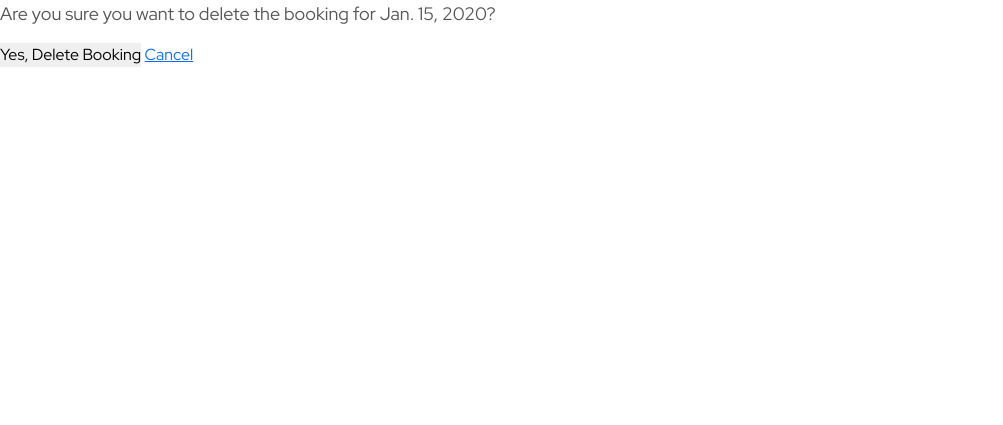
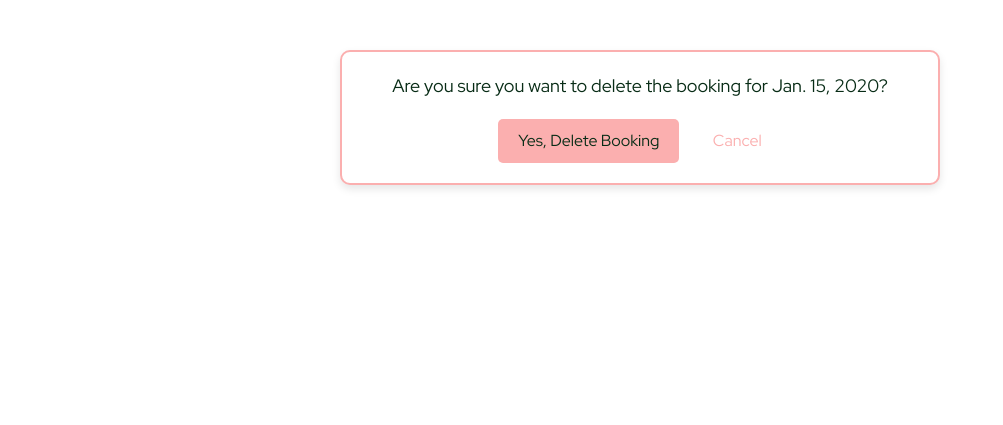
Before and after one commit to Maximiliane-K/ristorante-amore, a Django app: page /confirm-delete/1/ in a window 1280 px wide. Shown: the part 150-575 px from the top of the page, without its empty margins (0-1003 px from the left). Run offline with Django 3.2, Linux system fonts and the light colour scheme; a user stored in the database is signed in; tables that the repository leaves empty hold one stand-in row (values such as "Sample post"); some libraries are stand-ins or nearby versions.

Commit message:
Style confirm_delete template and add media quiries

```diff
--- a/static/css/style.css
+++ b/static/css/style.css
@@ -4,6 +4,7 @@
     padding: 0;
     border: 0;
 }
+
 
 /* style for base.html */
 body {
@@ -16,6 +17,7 @@ body {
     background-color: #FBAFAF;
     height: 150px;
 }
+
 
 /* styling for logo in navbar */
 .logo-container {
@@ -33,6 +35,7 @@ body {
     width: 100%;
     height: auto;
   }
+
 
 /* footer in base.html*/
 footer {
@@ -68,6 +71,7 @@ footer {
     padding: 5px;
 }
 
+
 /* about section on homepage*/
 .about {
     position: absolute;
@@ -75,6 +79,7 @@ footer {
     left: 50%;
     transform: translate(-50%, -50%);
 }
+
 
 /* food and drinks menu with categories */
 .container {
@@ -100,6 +105,7 @@ h2 {
     margin-bottom: 15px;
     font-size: 24px;
 }
+
 
 /* styling for table booking, login and register form */
 .container {
@@ -141,6 +147,7 @@ h2 {
     margin-bottom: 10px;
 }
 
+
 /* styling for the logged out successfully page */
 .logout {
     text-align: center;
@@ -157,6 +164,7 @@ p {
     font-size: 18px;
     color: #555
 }
+
 
 /* styling for list of booking items */
 .booking-container {
@@ -194,6 +202,7 @@ p {
 .booking-details strong {
     color: #082C16;
 }
+
 
 /* styling for the edit and delete button */
 .edit-form,
@@ -251,6 +260,55 @@ p {
 }
 
 
+/* styling for booking delete confirmation */
+.confirm-delete-container {
+    max-width: 600px;
+    margin: 50px auto;
+    padding: 20px;
+    border: 2px solid #FBAFAF;
+    border-radius: 10px;
+    box-shadow: 0 4px 8px rgba(0, 0, 0, 0.1);
+    background-color: #FFFFFF;
+    text-align: center;
+}
+
+.confirm-delete-container p {
+    font-size: 18px;
+    color: #082C16;
+    margin-bottom: 20px;
+}
+
+.confirm-delete-container button[type="submit"] {
+    background-color: #FBAFAF;
+    color: #082C16;
+    padding: 10px 20px;
+    font-size: 16px;
+    border-radius: 5px;
+    cursor: pointer;
+    border: none;
+    margin-right: 10px;
+}
+
+.confirm-delete-container button[type="submit"]:hover {
+    background-color: #082C16;
+    color: #FBAFAF;
+}
+
+.confirm-delete-container a {
+    background-color: transparent;
+    color: #FBAFAF;
+    padding: 10px 20px;
+    font-size: 16px;
+    border-radius: 5px;
+    text-decoration: none;
+}
+
+.confirm-delete-container a:hover {
+    background-color: #FBAFAF;
+    color: #082C16;
+}
+
+
 /* for medium screen sizes from 620px and down */
 @media screen and (max-width: 620px) {
 
@@ -284,7 +342,21 @@ p {
         padding: 8px 16px;
         font-size: 14px;
     }
+
+    .confirm-delete-container {
+        padding: 15px;
+    }
+
+    .confirm-delete-container p {
+        font-size: 16px;
+    }
+
+    .confirm-delete-container button[type="submit"],
+    .confirm-delete-container a {
+        width: 100%;
+    }
 }
+
 
 /* for small screen sizes from 995px and down */
 @media screen and (max-width: 995px) {
```
